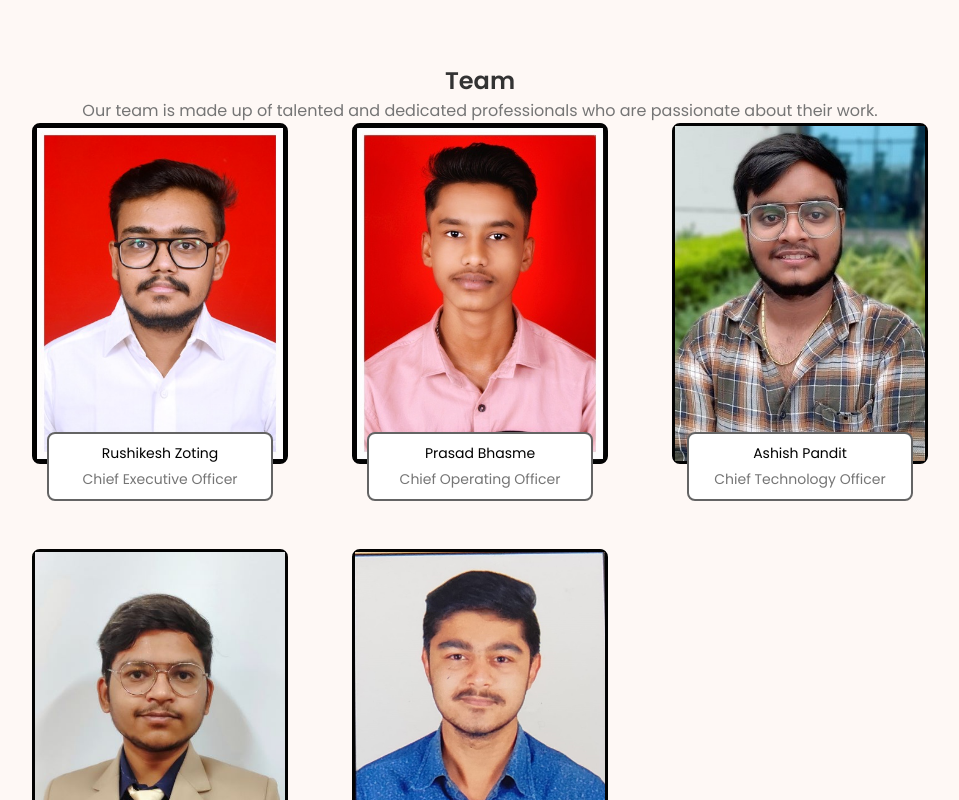
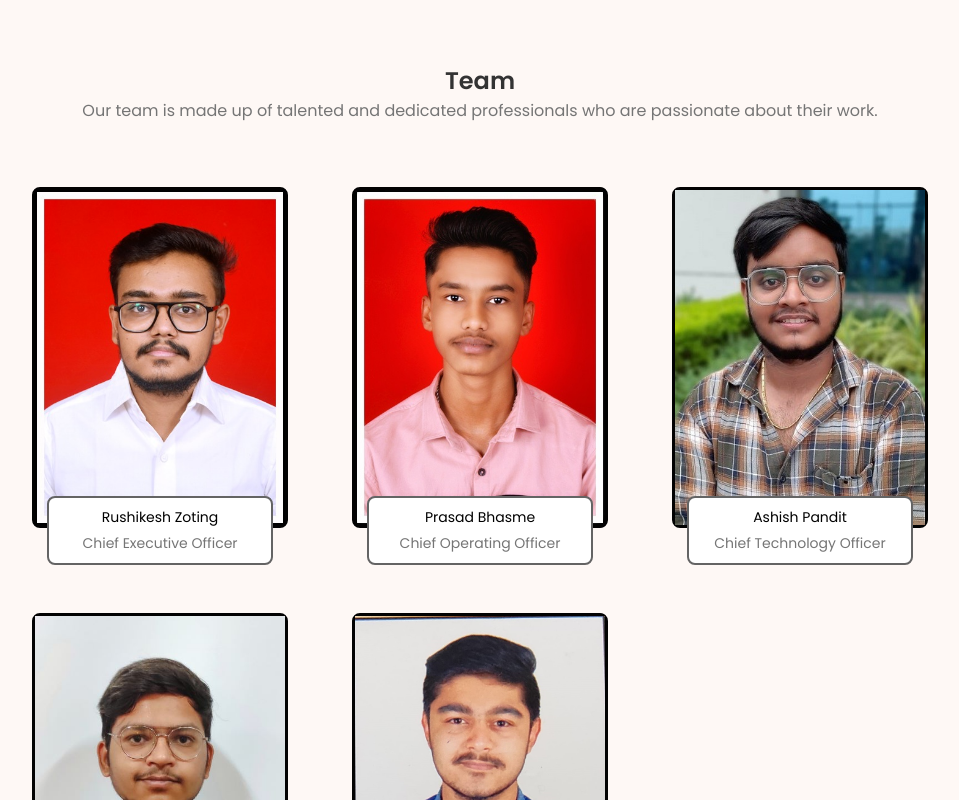
Before and after one commit to prajwalmandlik/Flare-global-soft, a React (Create React App) app: page /About in a window 1280 px wide. Shown: the part 1600-2400 px from the top of the page, without its empty margins (160-1119 px from the left). Built offline with nearby package versions, Linux system fonts and the light colour scheme.

Commit message:
Update team.css

```diff
--- a/src/components/team/team.css
+++ b/src/components/team/team.css
@@ -9,6 +9,7 @@
     grid-template-columns: repeat(3,1fr);
     row-gap: 5rem;
     column-gap: 4rem;
+    margin-top: 4rem;
 }
 
 .team-card{
@@ -62,7 +63,7 @@
 }
 
 .social-link i:hover{
-    color: rgba(0, 0, 255 ,0.7);
+    color: rgb(0, 0, 0);
 }
 
 .member-info{
```
